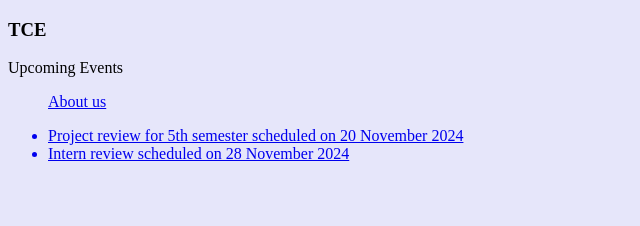
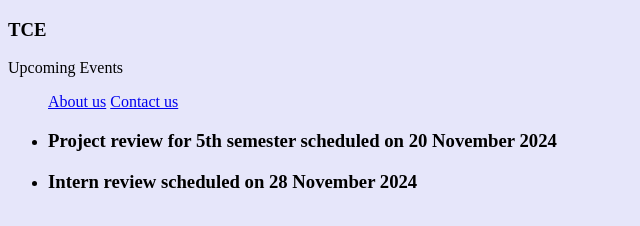
Before and after one commit to Nivedita-MN18/Nivedita-MN18.github.io, a plain HTML site: page index.html in a window 1280 px wide. Shown: the whole page, without its empty margins (0-640 px from the left). Drawn offline with Linux system fonts and the light colour scheme.

Commit message:
Update index.html

```diff
--- a/index.html
+++ b/index.html
@@ -8,13 +8,14 @@
             <h3>TCE</h3>
             Upcoming  Events
             <nav>
-                <ul><a href="about-us.html">About us</ul>
+                <ul><l1><a href="about-us.html">About us</a></li>
+                <l1><a href="contact-us.html">Contact us</a></li></ul>
             </nav>
             <ul>
                 <li>
-                    Project review for 5th semester scheduled on 20 November 2024                </li>
+                    <h3>Project review for 5th semester scheduled on 20 November 2024 </h3>               </li>
                 <li>
-                    Intern review scheduled on 28 November 2024
+                    <h3>Intern review scheduled on 28 November 2024</h3>
                 </li>
             </ul>
 
```
